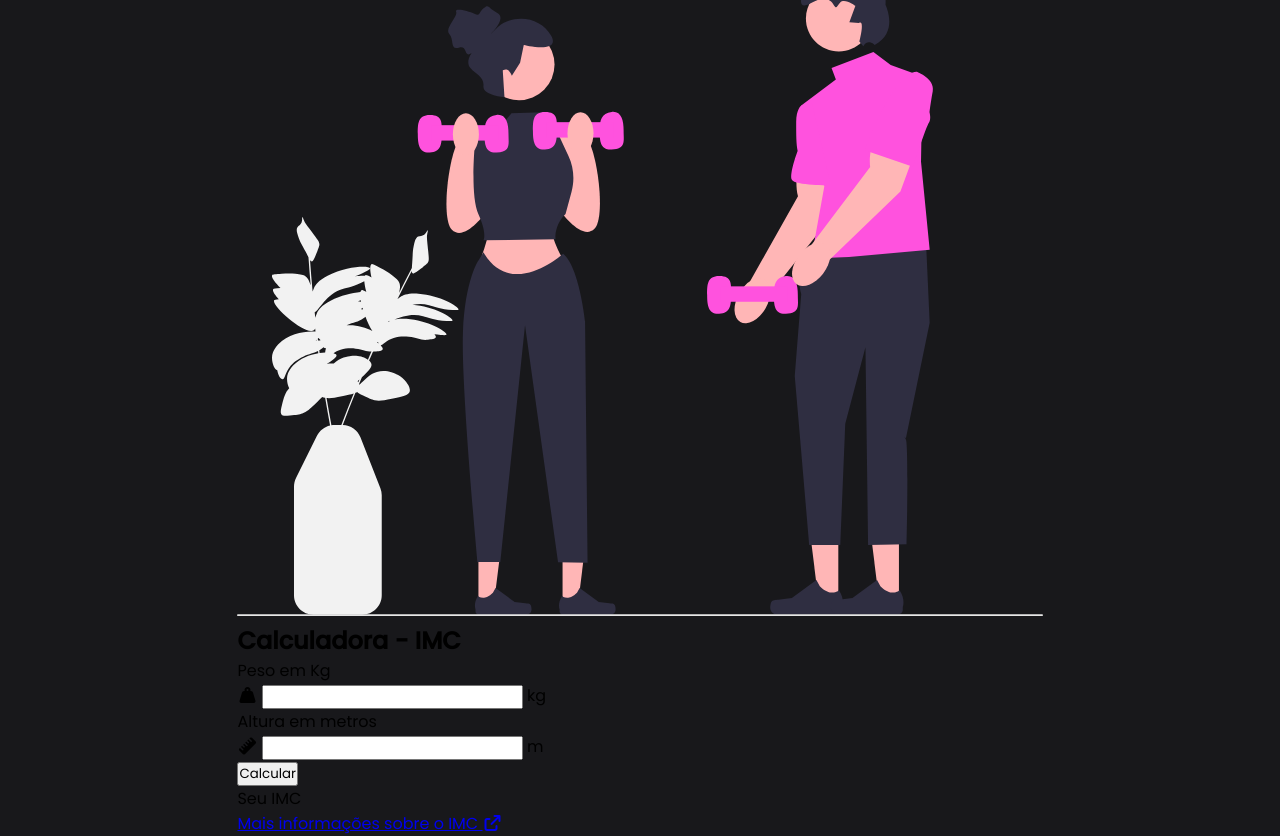
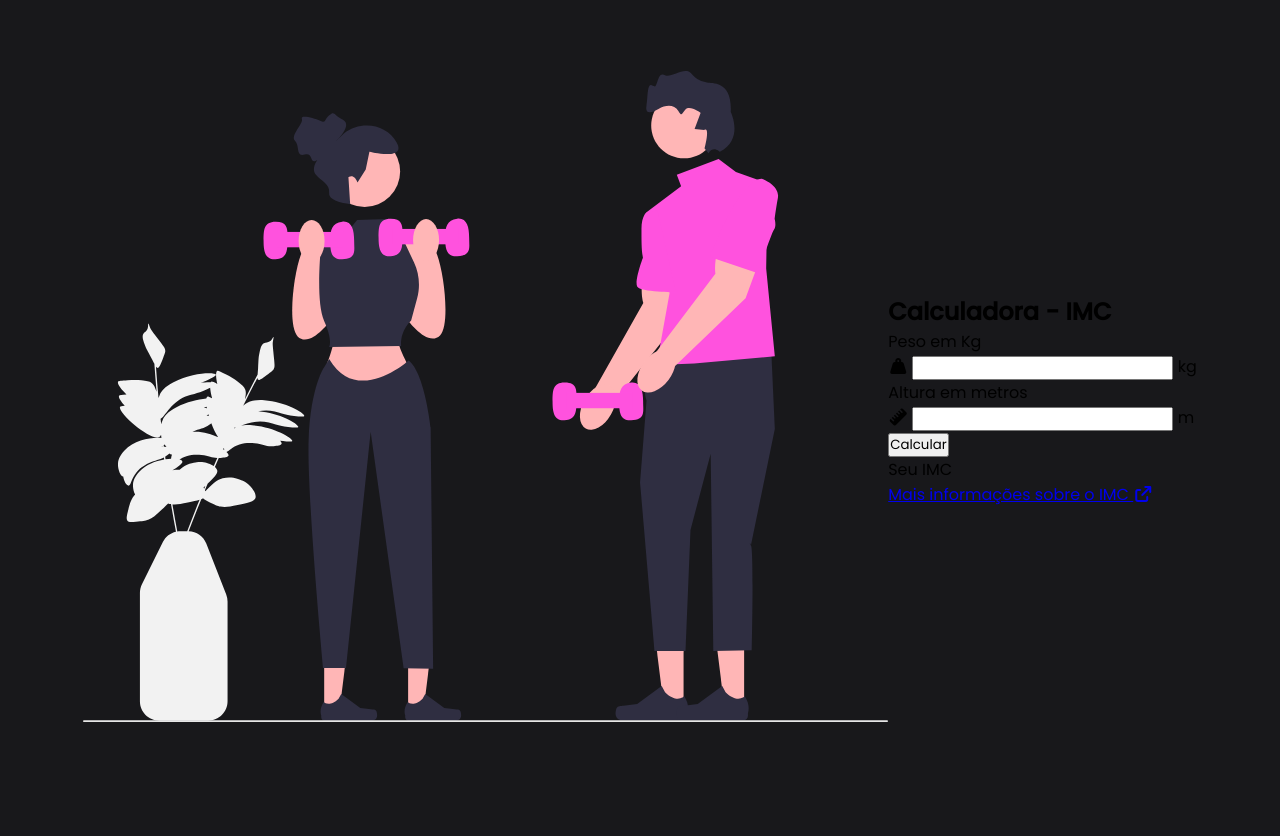
Before and after one commit to MarAlmeida-tenorio/CALCULADORA-IMC, a plain HTML site: page index.html in a window 1280 px wide. After the commit the page ends 800 px from the top, so only its background shows below. Drawn offline with Linux system fonts and the light colour scheme.

Commit message:
estilizando o container

```diff
--- a/assets/css/style.css
+++ b/assets/css/style.css
@@ -14,3 +14,9 @@ body {
     height: 100vh;
     background-color: #18181b;
 }
+
+#container {
+    display: flex;
+    align-items: center;
+    gap: 3,5rem;
+}
```
